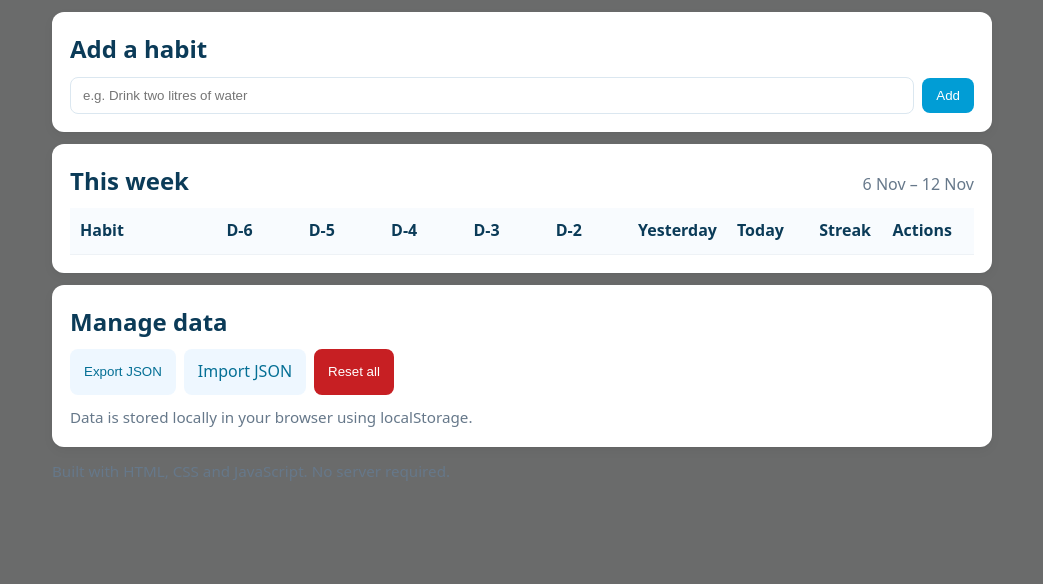
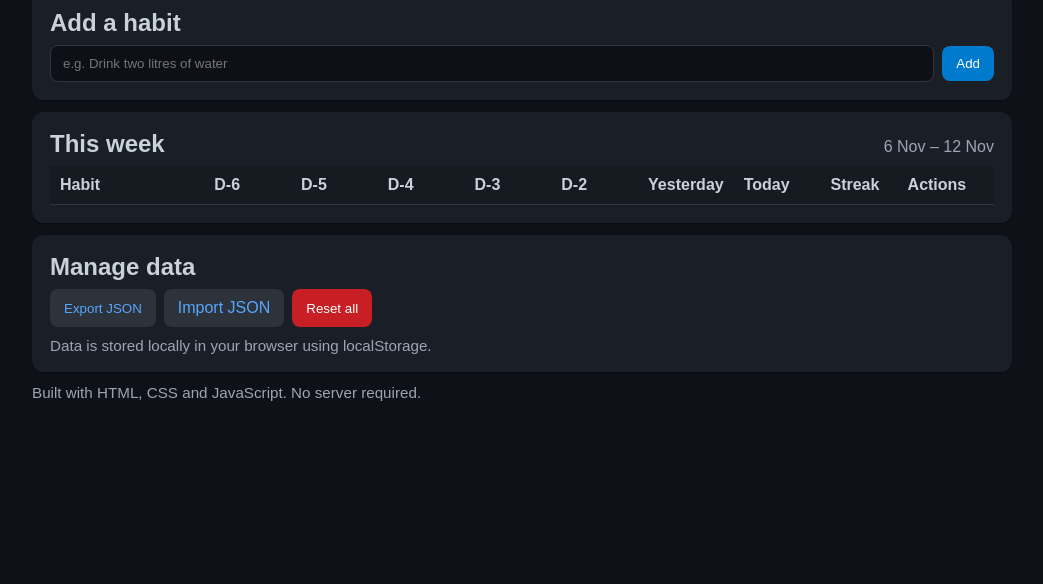
Before and after one commit to KasperKiviranta/JS-Habit-Tracker, a plain HTML site: page index.html in a window 1280 px wide. Shown: the part 216-800 px from the top of the page, without its empty margins (118-1161 px from the left). Drawn offline with Linux system fonts and the light colour scheme.

Commit message:
Dark mode so eyes don't cry

```diff
--- a/index.html
+++ b/index.html
@@ -4,81 +4,78 @@
   <meta charset="utf-8">
   <meta name="viewport" content="width=device-width, initial-scale=1">
   <title>Habit Tracker</title>
-  <link rel="stylesheet" href="styles.css">
   <style>
-    /* Inline CSS (valid syntax only) */
-    .btn:hover {
-      filter: brightness(1.05);
+    body {
+      background:#0e1117;
+      color:#e0e6ed;
+      font-family:sans-serif;
     }
+    .btn:hover { filter:brightness(1.1); }
     .sr-only {
-      position: absolute;
-      height: 1px;
-      width: 1px;
-      overflow: hidden;
-      clip: rect(1px, 1px, 1px, 1px);
-      white-space: nowrap;
+      position:absolute;height:1px;width:1px;overflow:hidden;
+      clip:rect(1px,1px,1px,1px);white-space:nowrap;
     }
   </style>
 </head>
 
 <body>
   <main style="max-width:980px;margin:0 auto;padding:20px;">
-    <header style="background:linear-gradient(135deg,#019dd5,#00bfff);color:#fff;padding:24px;border-radius:12px;">
+    <header style="background:linear-gradient(135deg,#004b7a,#007acc);color:#fff;padding:24px;border-radius:12px;">
       <h1 style="margin:0 0 6px;">Habit Tracker</h1>
       <p style="margin:0;">Add habits, tick your day, and keep your streaks going</p>
     </header>
 
-    <section style="background:#e8f9ff;border-left:6px solid #019dd5;padding:12px;border-radius:8px;margin:12px 0 16px;" aria-live="polite">
+    <section style="background:#1b222c;border-left:6px solid #007acc;padding:12px;border-radius:8px;margin:12px 0 16px;" aria-live="polite">
       <strong>Tip:</strong> Click a day cell to toggle. Use Tab to focus, then Space or Enter to toggle.
     </section>
 
-    <section style="background:#fff;border-radius:12px;padding:18px;margin:12px 0;box-shadow:0 1px 2px rgba(0,0,0,.04),0 4px 12px rgba(0,0,0,.04);" aria-labelledby="add-title">
-      <h2 id="add-title" style="margin:0 0 8px;color:#0b3b58;">Add a habit</h2>
+    <section style="background:#1a1f27;border-radius:12px;padding:18px;margin:12px 0;box-shadow:0 1px 2px rgba(0,0,0,.3);" aria-labelledby="add-title">
+      <h2 id="add-title" style="margin:0 0 8px;color:#c9d1d9;">Add a habit</h2>
       <form id="habit-form" style="display:flex;gap:8px;align-items:center;">
         <label for="habit-name" class="sr-only">Habit name</label>
         <input id="habit-name" name="habitName" type="text" required placeholder="e.g. Drink two litres of water" autocomplete="off"
-               style="flex:1;padding:10px 12px;border:1px solid #dbe7f0;border-radius:8px;outline:none;">
-        <button type="submit" class="btn" style="background:#019dd5;color:#fff;border:none;padding:10px 14px;border-radius:8px;cursor:pointer;">Add</button>
+               style="flex:1;padding:10px 12px;border:1px solid #30363d;background:#0d1117;color:#e0e6ed;border-radius:8px;outline:none;">
+        <button type="submit" class="btn" style="background:#007acc;color:#fff;border:none;padding:10px 14px;border-radius:8px;cursor:pointer;">Add</button>
       </form>
     </section>
 
-    <section style="background:#fff;border-radius:12px;padding:18px;margin:12px 0;box-shadow:0 1px 2px rgba(0,0,0,.04),0 4px 12px rgba(0,0,0,.04);" aria-labelledby="tracker-title">
+    <section style="background:#1a1f27;border-radius:12px;padding:18px;margin:12px 0;box-shadow:0 1px 2px rgba(0,0,0,.3);" aria-labelledby="tracker-title">
       <div style="display:flex;align-items:baseline;justify-content:space-between;gap:12px;flex-wrap:wrap;">
-        <h2 id="tracker-title" style="margin:0;color:#0b3b58;">This week</h2>
-        <div id="week-range" style="color:#66788a;"></div>
+        <h2 id="tracker-title" style="margin:0;color:#c9d1d9;">This week</h2>
+        <div id="week-range" style="color:#9da5b4;"></div>
       </div>
 
       <div style="overflow-x:auto;margin-top:8px;">
-        <div style="display:grid;grid-template-columns:1.6fr repeat(7,.9fr) .8fr 1fr;align-items:center;border-bottom:1px solid #eef2f6;background:#f8fbfe;font-weight:600;">
-          <div style="padding:10px;color:#0b3b58;">Habit</div>
-          <div style="padding:10px;color:#0b3b58;">D-6</div>
-          <div style="padding:10px;color:#0b3b58;">D-5</div>
-          <div style="padding:10px;color:#0b3b58;">D-4</div>
-          <div style="padding:10px;color:#0b3b58;">D-3</div>
-          <div style="padding:10px;color:#0b3b58;">D-2</div>
-          <div style="padding:10px;color:#0b3b58;">Yesterday</div>
-          <div style="padding:10px;color:#0b3b58;">Today</div>
-          <div style="padding:10px;color:#0b3b58;">Streak</div>
-          <div style="padding:10px;color:#0b3b58;">Actions</div>
+        <div style="display:grid;grid-template-columns:1.6fr repeat(7,.9fr) .8fr 1fr;align-items:center;border-bottom:1px solid #30363d;background:#161b22;font-weight:600;">
+          <div style="padding:10px;color:#c9d1d9;">Habit</div>
+          <div style="padding:10px;color:#c9d1d9;">D-6</div>
+          <div style="padding:10px;color:#c9d1d9;">D-5</div>
+          <div style="padding:10px;color:#c9d1d9;">D-4</div>
+          <div style="padding:10px;color:#c9d1d9;">D-3</div>
+          <div style="padding:10px;color:#c9d1d9;">D-2</div>
+          <div style="padding:10px;color:#c9d1d9;">Yesterday</div>
+          <div style="padding:10px;color:#c9d1d9;">Today</div>
+          <div style="padding:10px;color:#c9d1d9;">Streak</div>
+          <div style="padding:10px;color:#c9d1d9;">Actions</div>
         </div>
         <div id="rows"></div>
       </div>
     </section>
 
-    <section style="background:#fff;border-radius:12px;padding:18px;margin:12px 0;box-shadow:0 1px 2px rgba(0,0,0,.04),0 4px 12px rgba(0,0,0,.04);" aria-labelledby="manage-title">
-      <h2 id="manage-title" style="margin:0 0 8px;color:#0b3b58;">Manage data</h2>
+    <section style="background:#1a1f27;border-radius:12px;padding:18px;margin:12px 0;box-shadow:0 1px 2px rgba(0,0,0,.3);" aria-labelledby="manage-title">
+      <h2 id="manage-title" style="margin:0 0 8px;color:#c9d1d9;">Manage data</h2>
       <div style="display:flex;gap:8px;flex-wrap:wrap;">
-        <button id="export-json" style="background:#eef7ff;color:#046f95;border:none;padding:10px 14px;border-radius:8px;cursor:pointer;">Export JSON</button>
-        <label style="display:inline-flex;align-items:center;gap:8px;background:#eef7ff;color:#046f95;border:none;padding:10px 14px;border-radius:8px;cursor:pointer;">
+        <button id="export-json" style="background:#2d333b;color:#58a6ff;border:none;padding:10px 14px;border-radius:8px;cursor:pointer;">Export JSON</button>
+        <label style="display:inline-flex;align-items:center;gap:8px;background:#2d333b;color:#58a6ff;border:none;padding:10px 14px;border-radius:8px;cursor:pointer;">
           Import JSON
           <input id="import-json" type="file" accept="application/json" hidden>
         </label>
         <button id="reset-all" style="background:#c71f23;color:#fff;border:none;padding:10px 14px;border-radius:8px;cursor:pointer;">Reset all</button>
       </div>
-      <p style="color:#66788a;font-size:.95rem;margin:10px 0 0;">Data is stored locally in your browser using localStorage.</p>
+      <p style="color:#9da5b4;font-size:.95rem;margin:10px 0 0;">Data is stored locally in your browser using localStorage.</p>
     </section>
 
-    <footer style="color:#66788a;font-size:.95rem;margin:10px 0 0;">
+    <footer style="color:#9da5b4;font-size:.95rem;margin:10px 0 0;">
       Built with HTML, CSS and JavaScript. No server required.
     </footer>
   </main>
```
